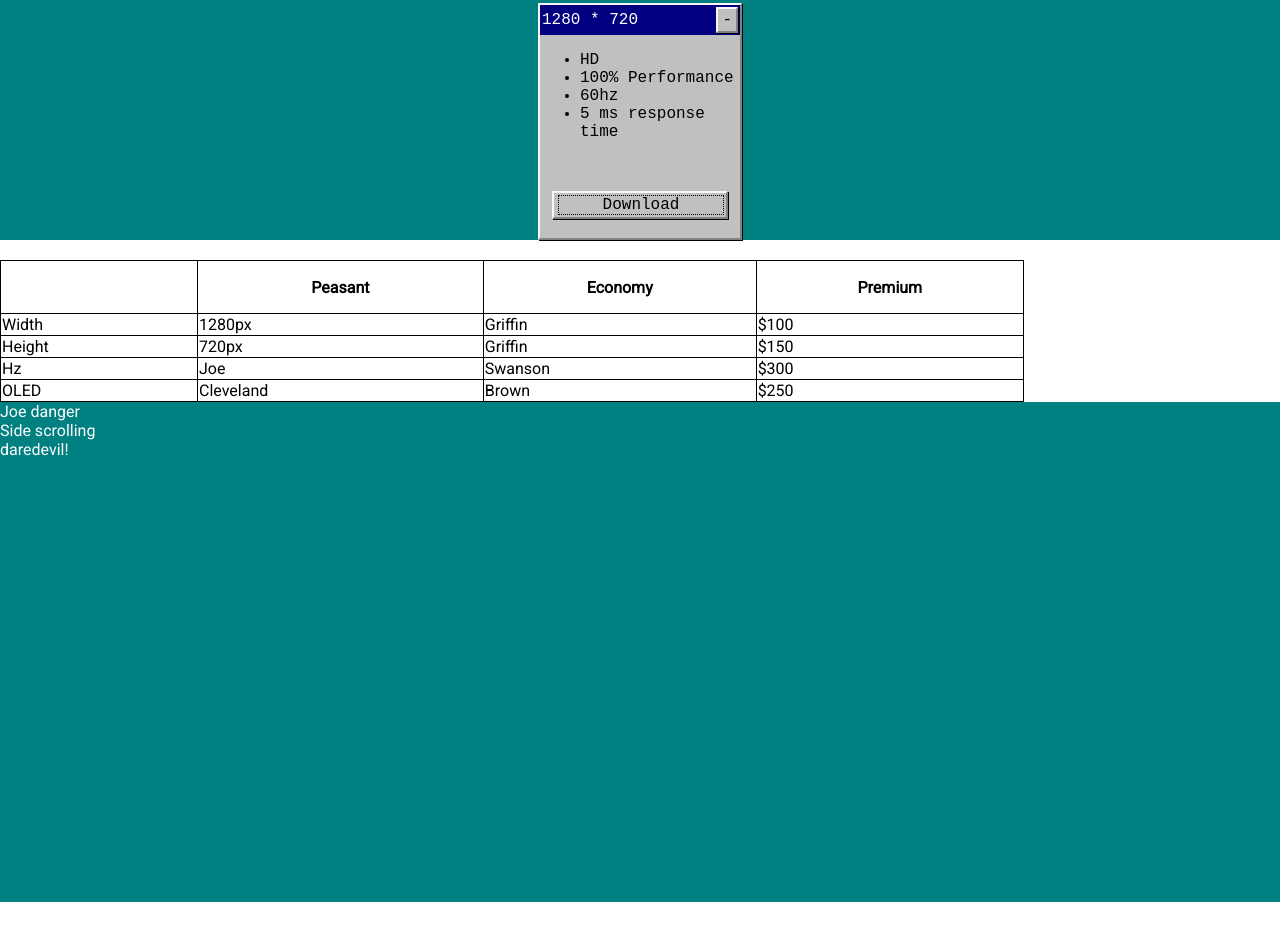
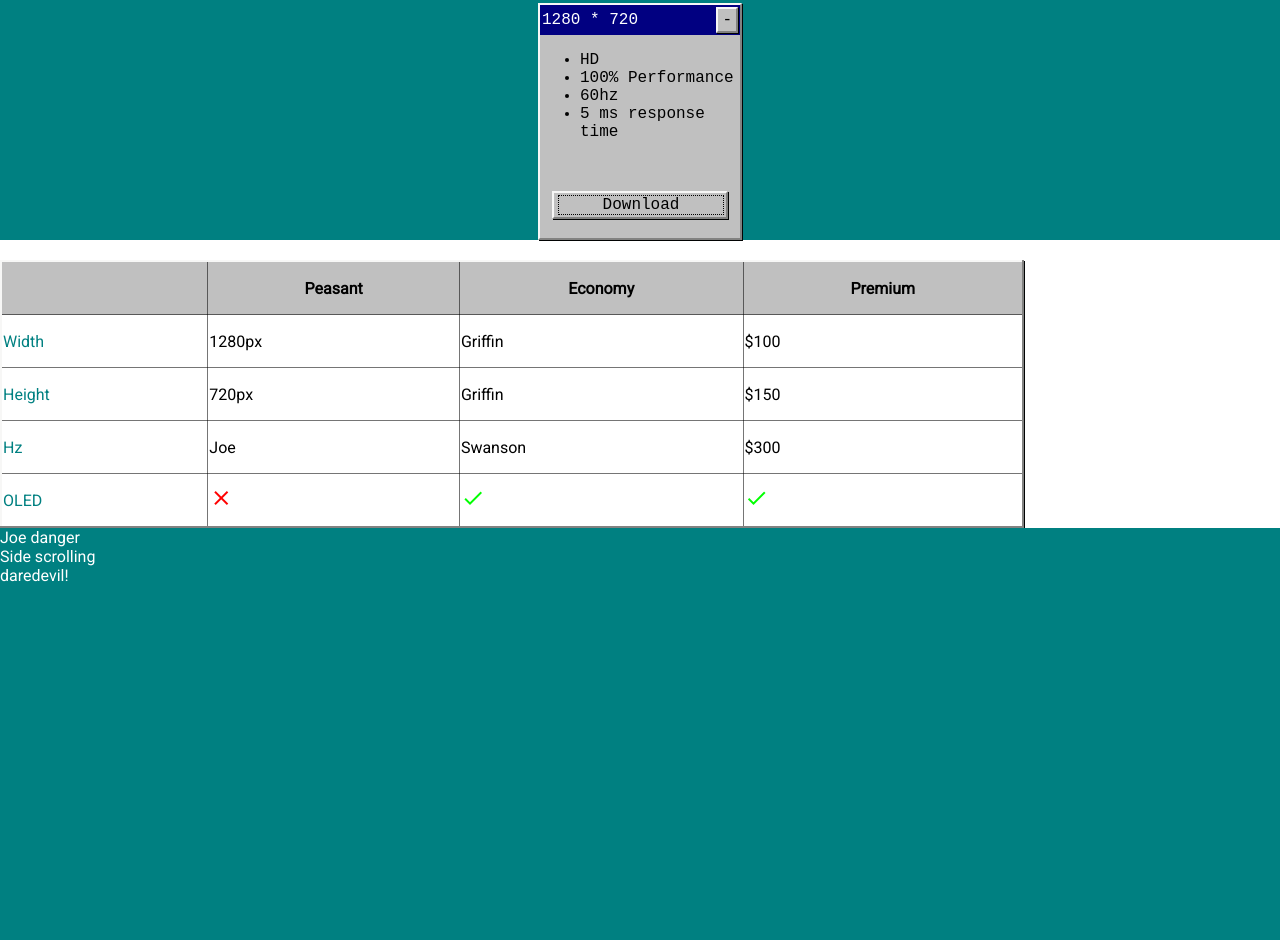
Before and after one commit to itggot-theo-wiik/Download-More-Pixels, a plain HTML site: page site/index.html in a window 1280 px wide. Shown: the part 1648-2588 px from the top of the page. Before the commit the page ends 2550 px from the top, so only its background shows below. Drawn offline with nearby package versions, Linux system fonts and the light colour scheme.

Commit message:
table justering

```diff
--- a/site/css/main.css
+++ b/site/css/main.css
@@ -204,6 +204,7 @@ footer {
     margin-bottom: 19px;
 }
 
+
 /*---PARALLAX---*/
 
 .parallax-container {
@@ -278,7 +279,6 @@ footer {
 
 /*---SLIDE---*/
 
-
 .slide {
     min-height: 100px;
     display: flex;
@@ -297,6 +297,7 @@ footer {
     background-color: rgba(0, 204, 205, 0.5);
     width: 100%;
 }
+
 
 /*#slide_middle {
     border-top: rgba(0, 204, 205, 1) solid 1px;
@@ -333,14 +334,37 @@ footer {
 }
 
 table, td, th {
-    border: 1px solid black;
+    border: 1px solid rgba( 0, 0, 0, 0.54);
     min-width: 10px;
 }
 
 table {
     border-collapse: collapse;
     width: 80%;
+}
 
+th {
+    background-color: #c0c0c0;
+}
+
+.category {
+    color: #008081;
+}
+
+.green, .red {
+    font-size: 300px;
+}
+
+.green {
+    color: #00FF00;
+}
+
+.red {
+    color: #FF0000;
+}
+
+td {
+    height: 50px;
 }
 
 th {
--- a/site/index.html
+++ b/site/index.html
@@ -7,7 +7,6 @@
     <meta name="viewport" content="width=device-width,initial-scale=1">
     <link rel="icon" href="./img/Apple-Logo-rainbow.png">
     <title>PixShop</title>
-
 
     <link href="https://fonts.googleapis.com/css?family=Roboto" rel="stylesheet">
     <link href="https://fonts.googleapis.com/icon?family=Material+Icons" rel="stylesheet">
@@ -205,7 +204,7 @@
         </div>
 
         <div class="table_container">
-            <table>
+            <table class="windows_shadow">
                 <tr>
                     <th></th>
                     <th>Peasant</th>
@@ -213,32 +212,31 @@
                     <th>Premium</th>
                 </tr>
                 <tr>
-                    <td>Width</td>
+                    <td class="category">Width</td>
                     <td>1280px</td>
                     <td>Griffin</td>
                     <td>$100</td>
                 </tr>
                 <tr>
-                    <td>Height</td>
+                    <td class="category">Height</td>
                     <td>720px</td>
                     <td>Griffin</td>
                     <td>$150</td>
                 </tr>
                 <tr>
-                    <td>Hz</td>
+                    <td class="category">Hz</td>
                     <td>Joe</td>
                     <td>Swanson</td>
                     <td>$300</td>
                 </tr>
                 <tr>
-                    <td>OLED</td>
-                    <td>Cleveland</td>
-                    <td>Brown</td>
-                    <td>$250</td>
+                    <td class="category">OLED</td>
+                    <td><i class="material-icons red center">close</i></td>
+                    <td><i class="material-icons green center">done</i></td>
+                    <td><i class="material-icons green center">done</i></td>
                 </tr>
             </table>
         </div>
-
     </main>
 
     <footer>
```
Lines whose indentation alone changed are shown as unchanged.
